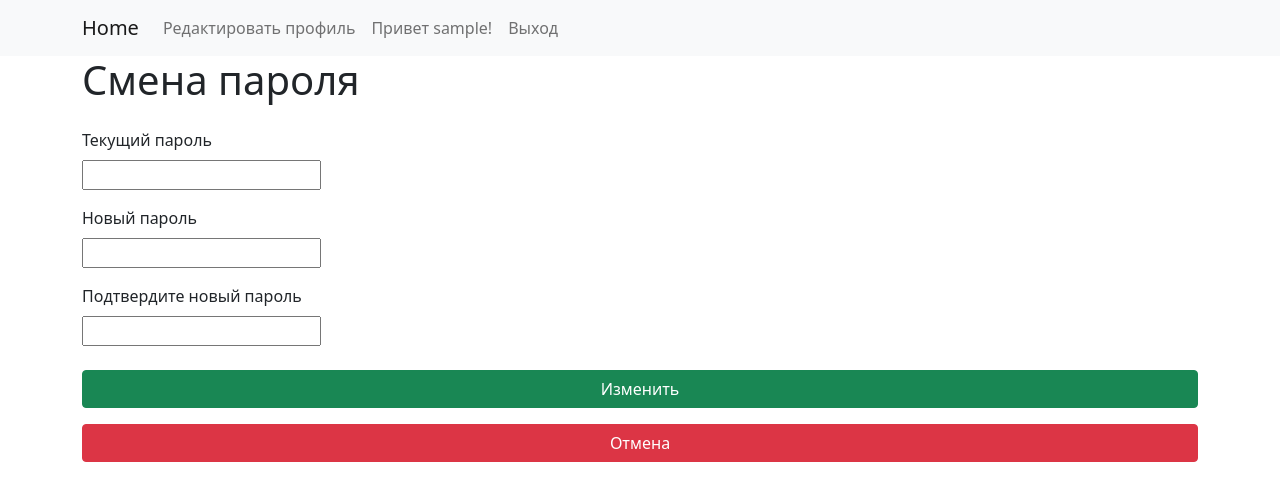
After one commit to romanov-kubanych/Exam8, a Django app: page /login/change_psw/ in a window 1280 px wide. The commit adds this page. Shown: the top 501 px of the page. Run offline with Django 4.2, Linux system fonts and the light colour scheme; the visitor is signed in with stand-in values (Sample User, id 1).

Commit message:
Реализовал смену пароля

```diff
--- a/accounts/forms.py
+++ b/accounts/forms.py
@@ -28,3 +28,33 @@ class UserUpdateForm(forms.ModelForm):
         model = User
         fields = ("first_name","last_name", "email")
         labels = {'first_name': 'Имя', 'last_name': 'Фамилия', 'email': 'Email'}
+
+
+class PasswordChangeForm(forms.ModelForm):
+    old_password = forms.CharField(label="Текущий пароль", strip=False, widget=forms.PasswordInput)
+    password = forms.CharField(label="Новый пароль", strip=False, widget=forms.PasswordInput)
+    password_confirm = forms.CharField(label="Подтвердите новый пароль", widget=forms.PasswordInput, strip=False)
+
+    def clean_password_confirm(self):
+        password = self.cleaned_data.get("password")
+        password_confirm = self.cleaned_data.get("password_confirm")
+        if password and password_confirm and password != password_confirm:
+            raise forms.ValidationError('Пароли не совпадают!')
+        return password_confirm
+
+    def clean_old_password(self):
+        old_password = self.cleaned_data.get('old_password')
+        if not self.instance.check_password(old_password):
+            raise forms.ValidationError('Старый пароль неправильный!')
+        return old_password
+
+    def save(self, commit=True):
+        user = self.instance
+        user.set_password(self.cleaned_data["password"])
+        if commit:
+            user.save()
+        return user
+
+    class Meta:
+        model = User
+        fields = [ 'old_password', 'password', 'password_confirm']
--- a/accounts/templates/user_detail.html
+++ b/accounts/templates/user_detail.html
@@ -4,9 +4,9 @@
         <li class="nav-item">
             <a class="nav-link" href="{% url 'accounts:update' %}">Редактирвоать профиль</a>
         </li>
-{#        <li class="nav-item">#}
-{#            <a class="nav-link" href="{% url 'accounts:change_password' %}">Сменить пароль</a>#}
-{#        </li>#}
+        <li class="nav-item">
+            <a class="nav-link" href="{% url 'accounts:change_password' %}">Сменить пароль</a>
+        </li>
     {% endif %}
 {% endblock nav %}
 
--- /dev/null
+++ b/accounts/templates/user_password_change.html
@@ -0,0 +1,24 @@
+{% extends 'base.html' %}
+
+
+{% block title %}Смена пароля{% endblock %}
+
+
+{% block nav %}
+    {% if user_object == user %}
+        <li class="nav-item">
+            <a class="nav-link" href="{% url "accounts:update" %}">Редактировать профиль</a>
+        </li>
+    {% endif %}
+{% endblock nav %}
+
+
+{% block content %}
+
+    <h1>Смена пароля</h1>
+
+    <form method="POST">
+        {% include 'partial/form.html' with button_text='Изменить' %}
+    </form>
+    <a class="my-3 btn btn-danger w-100" href="{% url "accounts:detail" user.pk %}">Отмена</a>
+{% endblock %}
--- a/accounts/urls.py
+++ b/accounts/urls.py
@@ -1,7 +1,7 @@
 from django.contrib.auth.views import LoginView, LogoutView
 from django.urls import path
 
-from accounts.views import RegisterView, UserDetailView, UpdateUserView
+from accounts.views import RegisterView, UserDetailView, UpdateUserView, UserPasswordChangeView
 
 app_name = 'accounts'
 
@@ -12,4 +12,5 @@ urlpatterns = [
     path('create/', RegisterView.as_view(), name='create'),
     path('<int:pk>/', UserDetailView.as_view(), name='detail'),
     path('update/', UpdateUserView.as_view(), name='update'),
+    path("change_psw/", UserPasswordChangeView.as_view(), name="change_password"),
 ]
--- a/accounts/views.py
+++ b/accounts/views.py
@@ -1,10 +1,10 @@
-from django.contrib.auth import get_user_model, login
+from django.contrib.auth import get_user_model, login, update_session_auth_hash
 from django.contrib.auth.mixins import LoginRequiredMixin
 from django.shortcuts import redirect
 from django.urls import reverse
 from django.views.generic import CreateView, DetailView, UpdateView
 
-from accounts.forms import MyUserCreationForm, UserUpdateForm
+from accounts.forms import MyUserCreationForm, UserUpdateForm, PasswordChangeForm
 
 User = get_user_model()
 
@@ -50,3 +50,21 @@ class UpdateUserView(LoginRequiredMixin, UpdateView):
 
     def get_object(self, queryset=None):
         return self.request.user
+
+
+class UserPasswordChangeView(LoginRequiredMixin, UpdateView):
+    model = get_user_model()
+    template_name = 'user_password_change.html'
+    form_class = PasswordChangeForm
+    context_object_name = 'user_object'
+
+    def form_valid(self, form):
+        response = super().form_valid(form)
+        update_session_auth_hash(self.request, self.object)
+        return response
+
+    def get_object(self, queryset=None):
+        return self.request.user
+
+    def get_success_url(self):
+        return reverse("accounts:detail", kwargs={"pk": self.request.user.pk})
```
Also changed, not shown: accounts/templates/update_profile.html (+9 -1 lines).
